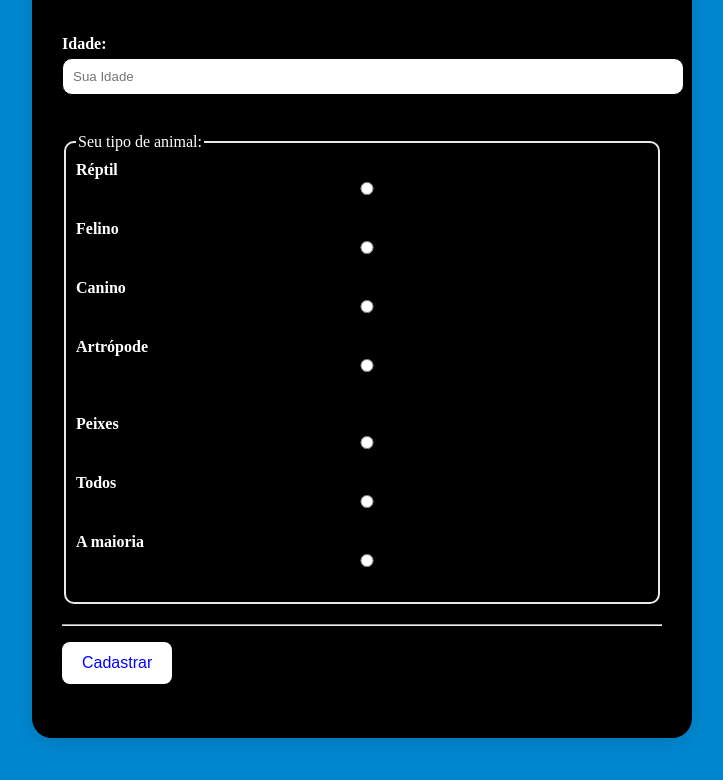
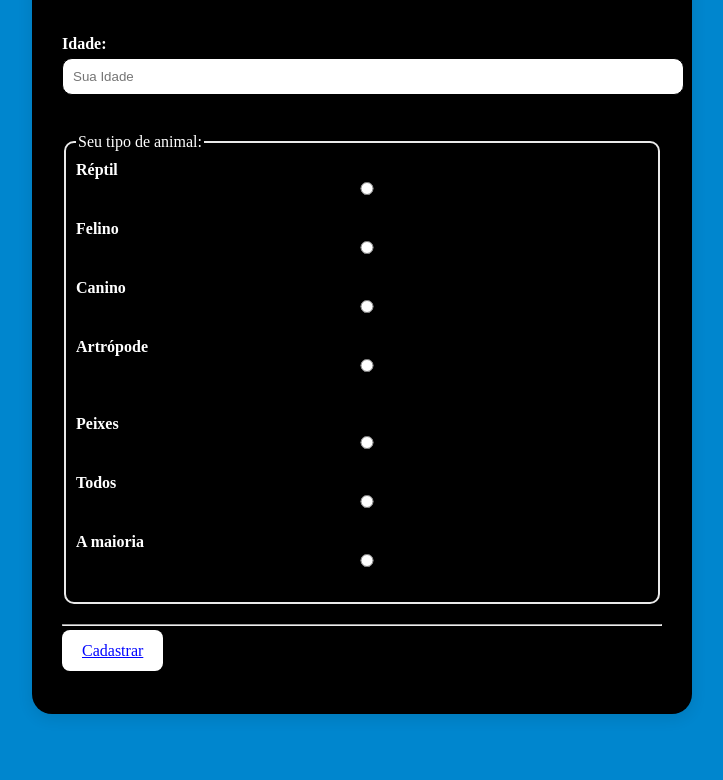
Before and after one commit to paulohenriquebiazus/loja.o, a plain HTML site: page cadastro.html in a window 1280 px wide. Shown: the part 332-1112 px from the top of the page, without its empty margins (278-1001 px from the left). Drawn offline with Linux system fonts and the light colour scheme.

Commit message:
Add files via upload

```diff
--- a/cadastro.css
+++ b/cadastro.css
@@ -41,7 +41,7 @@ header {
   text-align: center;
 }
 
-button {
+.letra_botao {
   background-color: #ffffff;
   color: rgb(0, 4, 255);
   border: none;
--- a/cadastro.html
+++ b/cadastro.html
@@ -67,7 +67,7 @@
 </fieldset>
 
          <hr>
-         <p class="botao_produto"><a class="letra_botao" href="index.html"><button>Cadastrar</button></a></p>
+         <p class="botao_produto"><a class="letra_botao" href="index.html">Cadastrar</a></p>
          </hr>
 <br>
 
```
Also changed, not shown: informa.html (+2 -50 lines), 1 other file.
